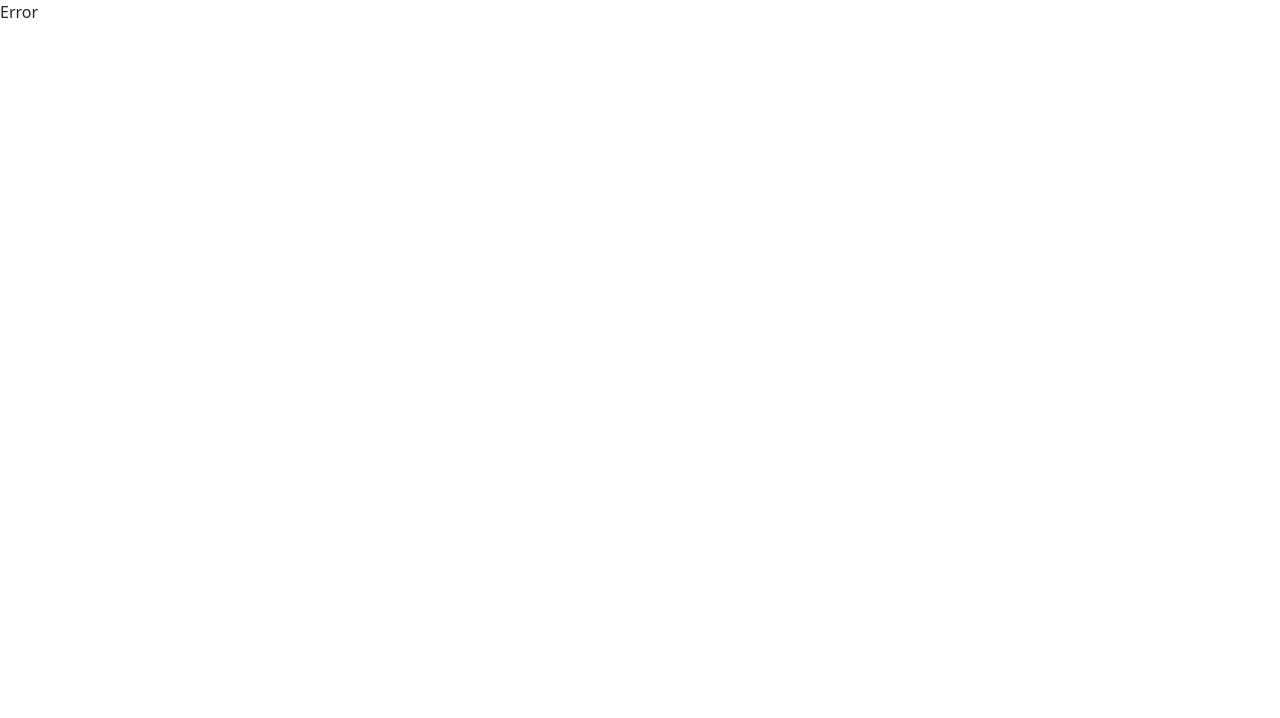
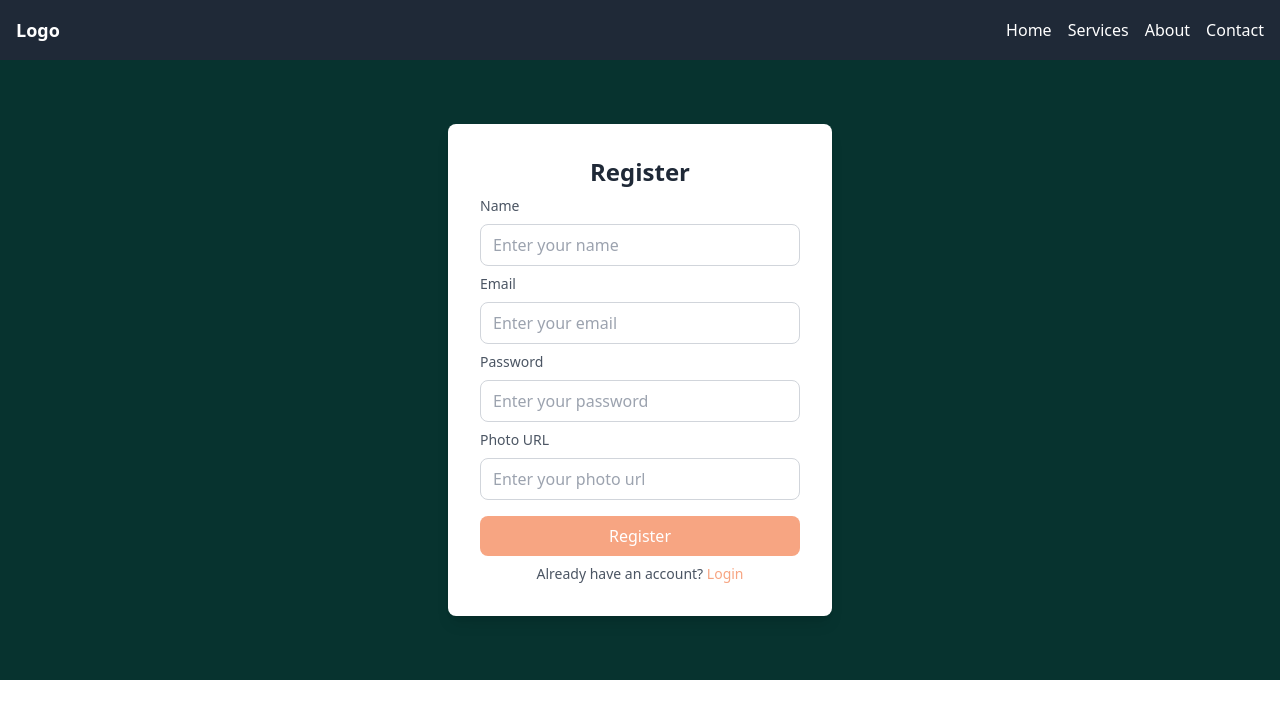
Before and after one commit to liton61/task-management-client, a React (Vite) app: page /register in a window 1280 px wide. Before the commit this address had no page. Shown: the top 718 px of the page. Built offline with nearby package versions, Linux system fonts and the light colour scheme.

Commit message:
register form added

```diff
--- /dev/null
+++ b/src/pages/Register/Register.jsx
@@ -0,0 +1,37 @@
+
+
+const Register = () => {
+    return (
+        <div>
+            <div className="bg-[#07332F] flex items-center justify-center py-16">
+                <div className="bg-white w-96 p-8 rounded-lg shadow-lg">
+                    <h2 className="text-2xl font-semibold text-gray-800 mb-2 text-center">Register</h2>
+                    <form>
+                        <div className="mb-2">
+                            <label className="block text-gray-600 text-sm font-medium mb-2">Name</label>
+                            <input type="text" id="name" name="name" className="w-full px-3 py-2 border border-gray-300 rounded-lg focus:outline-none" placeholder="Enter your name" required />
+                        </div>
+                        <div className="mb-2">
+                            <label className="block text-gray-600 text-sm font-medium mb-2">Email</label>
+                            <input type="email" id="email" name="email" className="w-full px-3 py-2 border border-gray-300 rounded-lg focus:outline-none" placeholder="Enter your email" required />
+                        </div>
+                        <div className="mb-2">
+                            <label className="block text-gray-600 text-sm font-medium mb-2">Password</label>
+                            <input type="password" id="password" name="password" className="w-full px-3 py-2 border border-gray-300 rounded-lg focus:outline-none" placeholder="Enter your password" required />
+                        </div>
+                        <div className="mb-4">
+                            <label className="block text-gray-600 text-sm font-medium mb-2">Photo URL</label>
+                            <input type="photo" id="photo" name="photo" className="w-full px-3 py-2 border border-gray-300 rounded-lg focus:outline-none" placeholder="Enter your photo url" required />
+                        </div>
+                        <div className="mb-2">
+                            <button type="submit" className="w-full bg-[#F7A582] text-white py-2 px-4 rounded-lg focus:outline-none font-medium">Register</button>
+                        </div>
+                    </form>
+                    <p className="text-gray-600 text-sm text-center">Already have an account? <a href="/login" className="text-[#F7A582]">Login</a></p>
+                </div>
+            </div>
+        </div>
+    );
+};
+
+export default Register;
--- a/src/routes/route.jsx
+++ b/src/routes/route.jsx
@@ -2,6 +2,7 @@
 import Root from "../Root/Root";
 import Error from "../pages/Error/Error";
 import Home from "../pages/Home/Home";
+import Register from "../pages/Register/Register";
 
 
 const router = createBrowserRouter([
@@ -14,6 +15,10 @@
                 path: "/",
                 element: <Home></Home>
             },
+            {
+                path: "/register",
+                element: <Register></Register>
+            }
         ],
     },
 ]);
```
Lines whose indentation alone changed are shown as unchanged.
